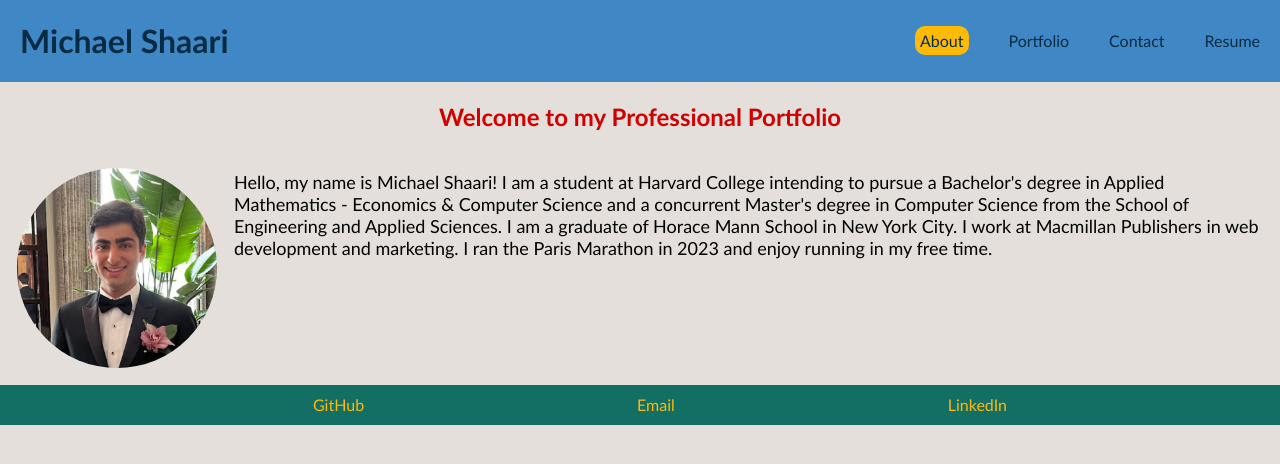
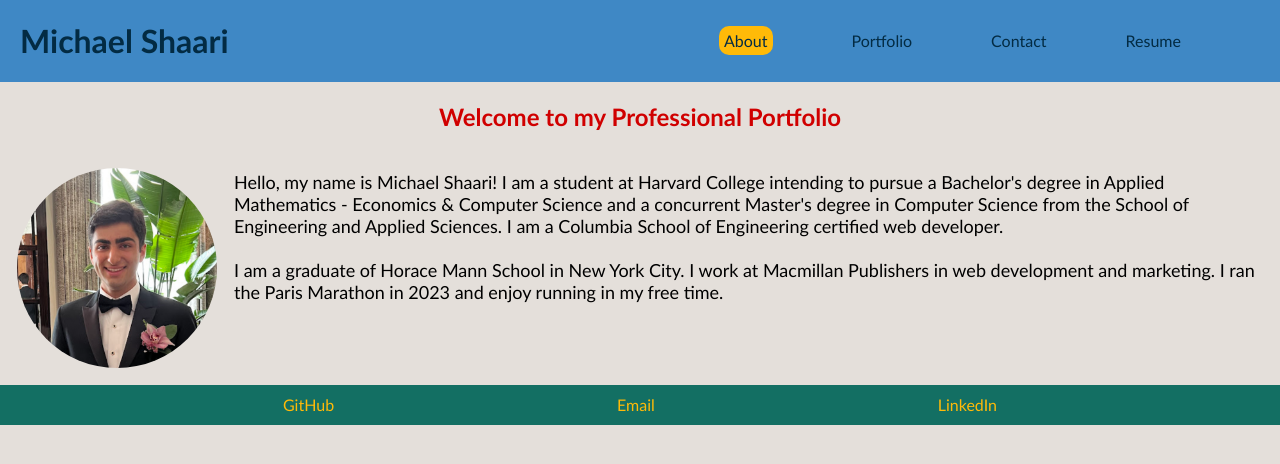
Before and after one commit to mshaari/react-portfolio, a React (Create React App) app: page / in a window 1280 px wide. Shown: the top 464 px of the page. Built offline with nearby package versions, Linux system fonts and the light colour scheme; the HTML template or start-up script is replaced by a standard one.

Commit message:
Fixed styling issues, updated Contact form, and updating bio

```diff
--- a/src/App.css
+++ b/src/App.css
@@ -3,6 +3,11 @@
     font-family: 'Trebuchet MS', 'Lucida Sans Unicode', 'Lucida Grande', 'Lucida Sans', Arial, sans-serif;
     margin-left: 0;
     margin-right: 0;
+}
+
+ul {
+    margin: 0;
+    padding: 0;
 }
 
 #welcomeNote {
@@ -81,6 +86,7 @@ a {
     align-items: center;
     justify-content: space-evenly;
     background-color: transparent;
+    width: 50%;
 }
 
 nav ul {
@@ -116,6 +122,7 @@ nav ul {
 
 .Portfolio {
     text-align: center;
+    margin: 15px;
 }
 
 .projectList {
@@ -139,6 +146,10 @@ nav ul {
 .projectListItem img {
     width: 400px;
     border-radius: 10px;
+}
+
+.projectList a {
+    background: transparent;
 }
 
 .projectListItem h3 {
--- a/src/components/About.js
+++ b/src/components/About.js
@@ -6,7 +6,7 @@ function About() {
             <h2 id='welcomeNote'>Welcome to my Professional Portfolio</h2>
             <div className='About'>
                 <img src={process.env.PUBLIC_URL + '/assets/Headshot.png'} alt="Headshot of Michael Shaari" className='Headshot' />
-                <p className='AboutMe'>Hello, my name is Michael Shaari! I am a student at Harvard College intending to pursue a Bachelor's degree in Applied Mathematics - Economics & Computer Science and a concurrent Master's degree in Computer Science from the School of Engineering and Applied Sciences. I am a graduate of Horace Mann School in New York City. I work at Macmillan Publishers in web development and marketing. I ran the Paris Marathon in 2023 and enjoy running in my free time. </p>
+                <p className='AboutMe'>Hello, my name is Michael Shaari! I am a student at Harvard College intending to pursue a Bachelor's degree in Applied Mathematics - Economics & Computer Science and a concurrent Master's degree in Computer Science from the School of Engineering and Applied Sciences. I am a Columbia School of Engineering certified web developer.<br/><br/> I am a graduate of Horace Mann School in New York City. I work at Macmillan Publishers in web development and marketing. I ran the Paris Marathon in 2023 and enjoy running in my free time. </p>
             </div>
         </div>
 
```
